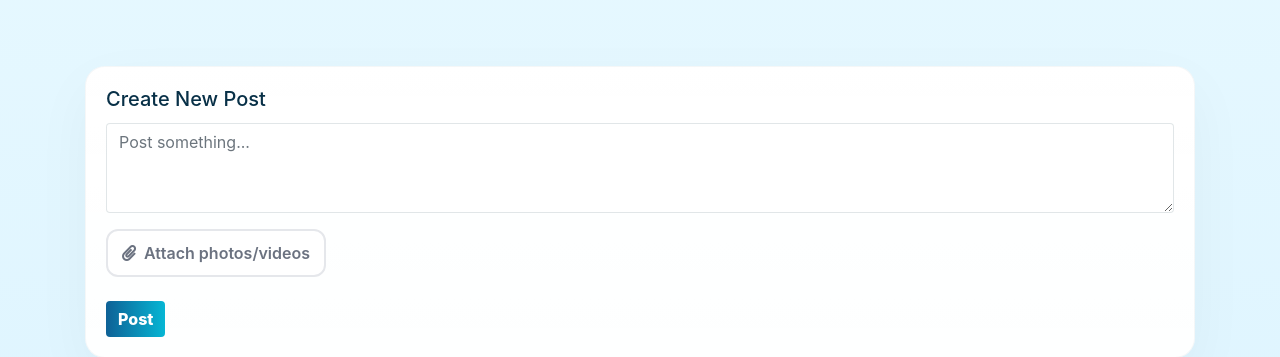
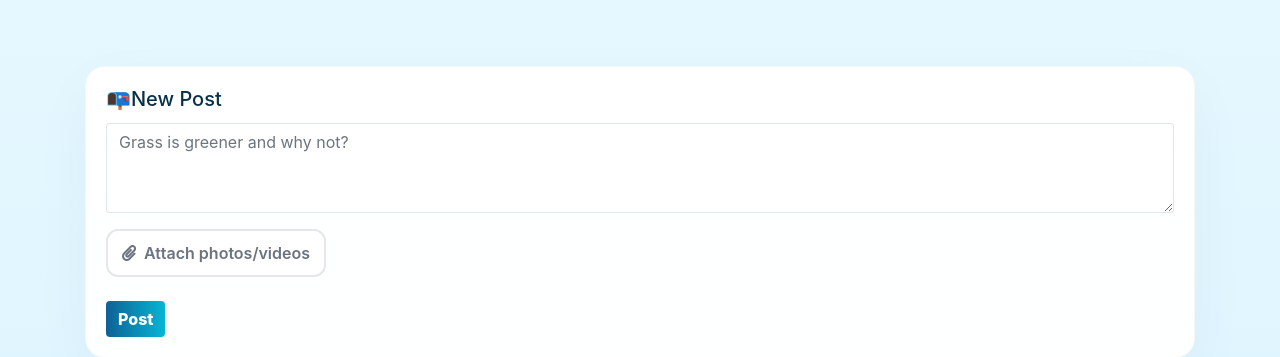
Before and after one commit to mahmudurrahman-beep/network, a Django app: template network/templates/network/all_posts.html in a window 1280 px wide. Shown: the part 64-421 px from the top of the page. Run offline with Django 3.2, Linux system fonts and the light colour scheme; the template is opened without the code that fills it: values that come from a table or form of the project are taken from there, others are empty; a user stored in the database is signed in; data comes from the database, SQL or seed files in the repository; parts of the project's set-up code (start-up, migrations or seed data) failed here and were passed over; some libraries are stand-ins or nearby versions.

Commit message:
Update all_posts.html

```diff
--- a/network/templates/network/all_posts.html
+++ b/network/templates/network/all_posts.html
@@ -1,3 +1,33 @@
+<!--
+================================================================================
+ARGON SOCIAL NETWORK - ALL POSTS PAGE
+================================================================================
+
+@file        all_posts.html
+@purpose     Main posts feed page with post composer and pagination
+@author      Argon Admin
+@date        February 2026
+@extends     network/layout.html
+@requires    parse_media template tag, Bootstrap 4, Font Awesome
+@context     posts (QuerySet), page_obj (Paginator object)
+
+FEATURES:
+• Post composer with image upload (authenticated users only)
+• Paginated post feed display
+• File attachment preview
+• Responsive mobile-first design
+
+SECURITY:
+• CSRF protection on forms
+• Authentication checks
+• File type validation (images only)
+
+FILE LOCATION: templates/network/all_posts.html
+INCLUDES: network/partials/post_list.html
+
+================================================================================
+-->
+
 {# network/templates/network/all_posts.html #}
 {% extends "network/layout.html" %}
 {% load static %}
@@ -69,19 +99,19 @@
   {% if user.is_authenticated %}
     <div class="card mb-4 shadow-sm post-composer">
       <div class="card-body">
-        <h5 class="card-title">Create New Post</h5>
+        <h5 class="card-title">📭New Post</h5>
 
         <form id="new-post-form" enctype="multipart/form-data">
           {% csrf_token %}
 
           <textarea name="content"
-                    class="form-control mb-3"
+                    class="form-control mb-3 js-mention-input" data-mention-scope="global"
                     rows="3"
-                    placeholder="Post something..."
+                    placeholder="Grass is greener and why not?"
                     required></textarea>
 
           {# Keep file input functional, but use attach button for mobile-friendly UI #}
-          <div class="d-flex flex-wrap gap-2 align-items-center">
+          <div class="d-flex flex-wrap align-items-center" style="gap:10px;">
             <label class="attach-btn" for="media_files">
               <i class="fas fa-paperclip"></i>
               <span>Attach photos/videos</span>
@@ -158,3 +188,10 @@
 })();
 </script>
 {% endblock %}
+
+
+<!--
+================================================================================
+END OF all_posts.html - Author: Argon Admin
+================================================================================
+-->
```
